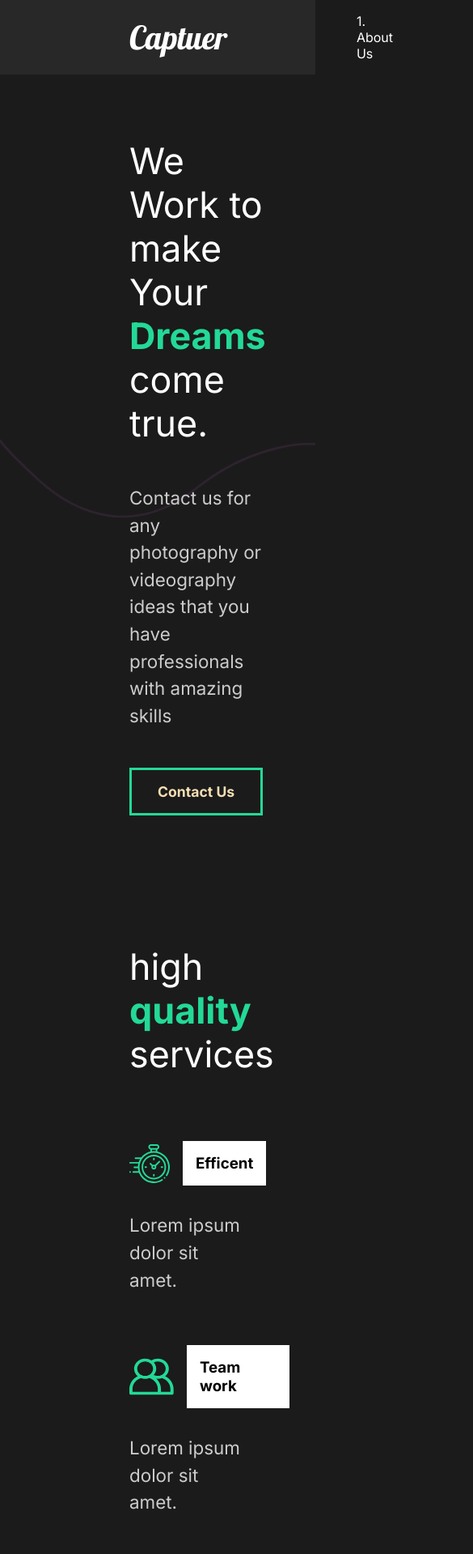
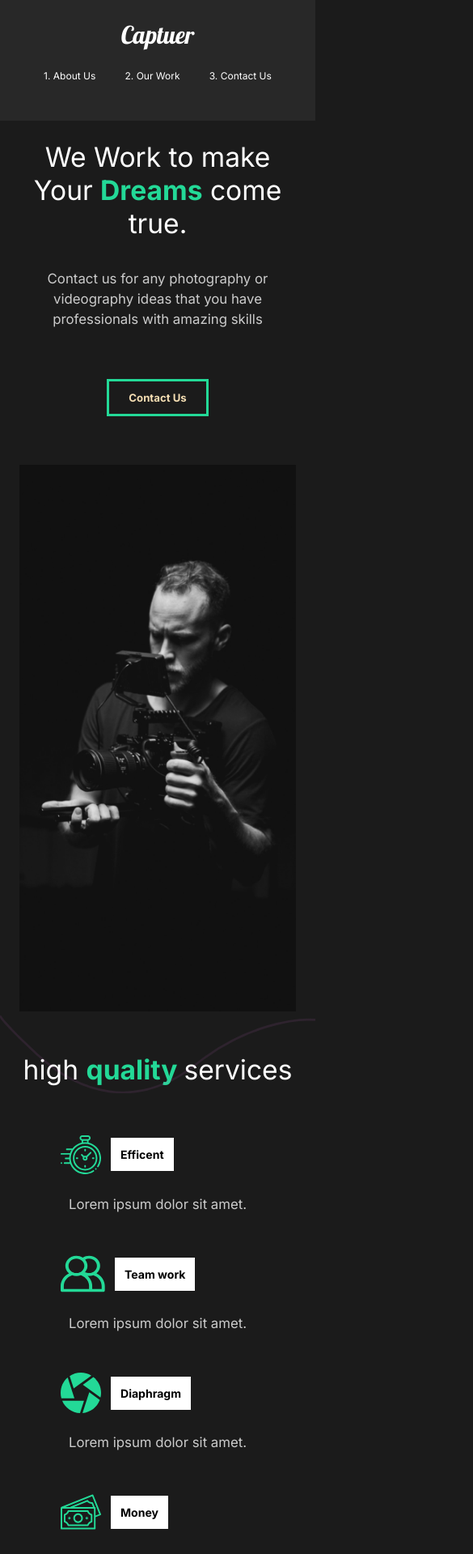
Before and after one commit to MrAdamUs/capture-portofolio, a React (Create React App) app: page / in a window 390 px wide. Shown: the top 1919 px of the page at 81% size, 585 px wide, since content can reach past the window. Built offline with nearby package versions, Linux system fonts and the light colour scheme.

Commit message:
make the project mobile frendly

```diff
--- a/src/components/GlobalStyle.js
+++ b/src/components/GlobalStyle.js
@@ -9,6 +9,14 @@
  body {
    background: #1b1b1b;
    font-family: 'Inter', sans-serif;
+   overflow-x: hidden;
+}
+
+html{
+  @media (max-width: 1700px) {
+    font-size: 75%;
+  }
+
 }
 
 button {
--- a/src/components/Nav.js
+++ b/src/components/Nav.js
@@ -34,6 +34,9 @@
   align-items: center;
   padding: 1rem 10rem;
   background: #282828;
+  position: sticky;
+  top: 0;
+  z-index: 10;
   a {
     color: white;
     text-decoration: none;
@@ -51,6 +54,21 @@
     padding-left: 10rem;
     position: relative;
   }
+  @media (max-width: 1300px) {
+    flex-direction: column;
+    padding: 2rem 1rem;
+    #logo {
+      padding: 2rem;
+    }
+    ul {
+      padding: 2rem;
+      justify-content: space-around;
+      width: 100%;
+      li {
+        padding: 0;
+      }
+    }
+  }
 `;
 
 export default Nav;
--- /dev/null
+++ b/src/components/ScrollTop.js
@@ -0,0 +1,15 @@
+import { useEffect } from 'react';
+import { useLocation } from 'react-router-dom';
+
+const ScrollTop = () => {
+  const { pathname } = useLocation();
+  useEffect(() => {
+    window.scroll({
+      top: 0,
+      left: 0,
+    });
+  }, [pathname]);
+  return null;
+};
+
+export default ScrollTop;
--- a/src/components/ServicesSection.js
+++ b/src/components/ServicesSection.js
@@ -74,6 +74,13 @@
 const Cards = styled.div`
   display: flex;
   flex-wrap: wrap;
+  @media (max-width: 1300px) {
+    justify-content: center;
+    p {
+      text-align: center;
+      width: 100%;
+    }
+  }
 `;
 
 const Card = styled.div`
--- a/src/components/useScroll.js
+++ b/src/components/useScroll.js
@@ -3,7 +3,7 @@
 
 export const useScroll = () => {
   const controls = useAnimation();
-  const [element, view] = useInView({ threshold: 0.5 });
+  const [element, view] = useInView({ threshold: 0.3 });
   if (view) {
     controls.start('show');
   } else {
--- a/src/pages/ContactUs.js
+++ b/src/pages/ContactUs.js
@@ -46,6 +46,13 @@
   padding: 5rem 10rem;
   color: #353535;
   min-height: 90vh;
+  @media (max-width: 1300px) {
+    padding: 2rem;
+    h2 {
+      font-size: 1.5rem;
+      font-weight: bolder;
+    }
+  }
 `;
 
 const Title = styled.div`
@@ -61,6 +68,10 @@
   width: 3rem;
   height: 3rem;
   background: #353535;
+  @media (max-width: 1300px) {
+    width: 1rem;
+    height: 1rem;
+  }
 `;
 
 const Socail = styled(motion.div)`
--- a/src/pages/MovieDetail.js
+++ b/src/pages/MovieDetail.js
@@ -4,15 +4,17 @@
 import { MovieState } from '../movieState';
 import { motion } from 'framer-motion';
 import { pageAnimation } from '../animation';
+import ScrollTop from '../components/ScrollTop';
 
 const MovieDetail = () => {
   const history = useHistory();
   const url = history.location.pathname;
-  const [movies, setMovies] = useState(MovieState);
+  const [movies, setMovies] = useState([]);
   const [movie, setMovie] = useState(null);
 
   //useEffect
   useEffect(() => {
+    setMovies(MovieState);
     const currentMovie = movies.filter((stateMovie) => stateMovie.url === url);
     setMovie(currentMovie[0]);
   }, [movies, url]);
@@ -43,6 +45,7 @@
           </ImageDisplay>
         </Details>
       )}
+      <ScrollTop />
     </div>
   );
 };
@@ -73,6 +76,10 @@
   margin: 5rem 10rem;
   align-items: center;
   justify-content: space-around;
+  @media (max-width: 1300px) {
+    display: block;
+    margin: 2rem 2rem;
+  }
 `;
 
 const AwardStyle = styled.div`
--- a/src/pages/OutWork.js
+++ b/src/pages/OutWork.js
@@ -16,7 +16,7 @@
   sliderContainer,
 } from '../animation';
 import { useScroll } from '../components/useScroll';
-
+import ScrollTop from '../components/ScrollTop';
 const OutWork = () => {
   const [element, controls] = useScroll();
   const [element2, controls2] = useScroll();
@@ -60,6 +60,7 @@
           <motion.img variants={photoAnim} src={goodtimes} alt='athlete' />
         </Link>
       </Movie>
+      <ScrollTop />
     </Work>
   );
 };
@@ -74,6 +75,9 @@
   a {
     text-decoration: none;
     color: #000;
+  }
+  @media (max-width: 1300px) {
+    padding: 2rem;
   }
 `;
 
--- a/src/styles.js
+++ b/src/styles.js
@@ -9,6 +9,11 @@
   justify-content: space-between;
   padding: 5rem 10rem;
   color: white;
+  @media (max-width: 1300px) {
+    display: block;
+    padding: 2rem 2rem;
+    text-align: center;
+  }
 `;
 
 export const Description = styled.div`
@@ -18,6 +23,12 @@
   h2 {
     font-weight: lighter;
     font-size: 2.8rem;
+  }
+  @media (max-width: 1300px) {
+    padding: 0;
+    button {
+      margin: 2rem 0rem 5rem 0rem;
+    }
   }
 `;
 
```
Also changed, not shown: src/components/AboutSection.js (+2 -0 lines).
